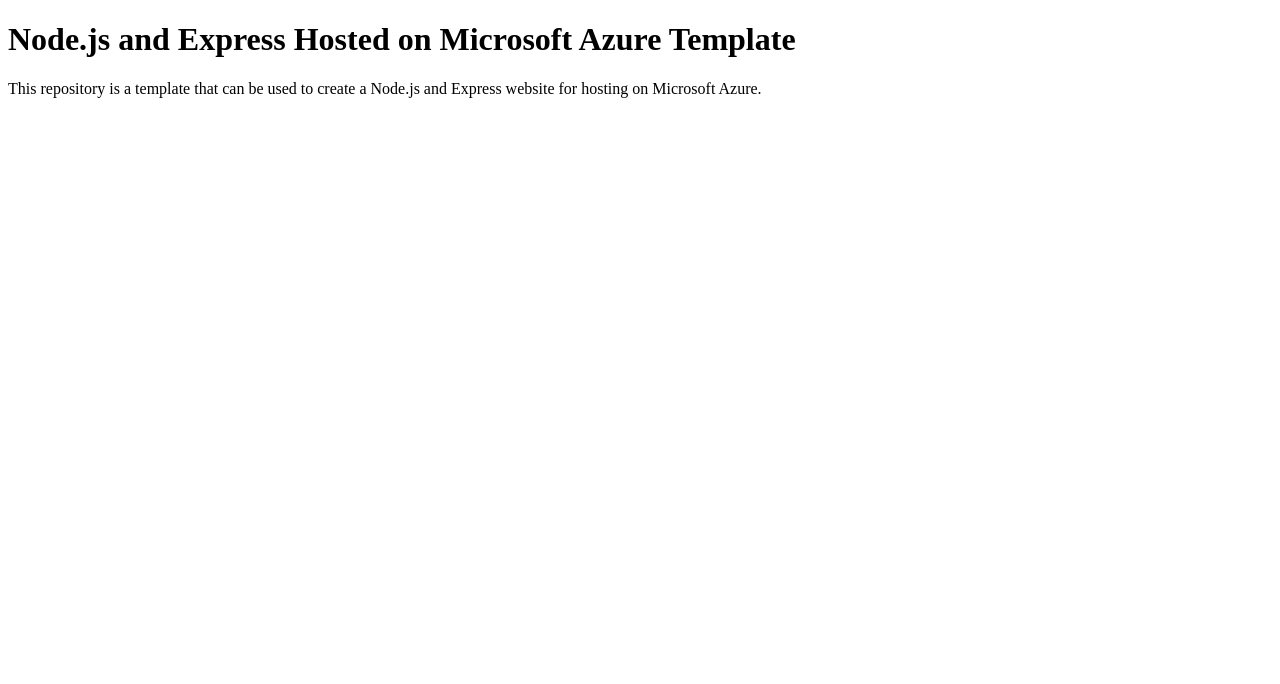
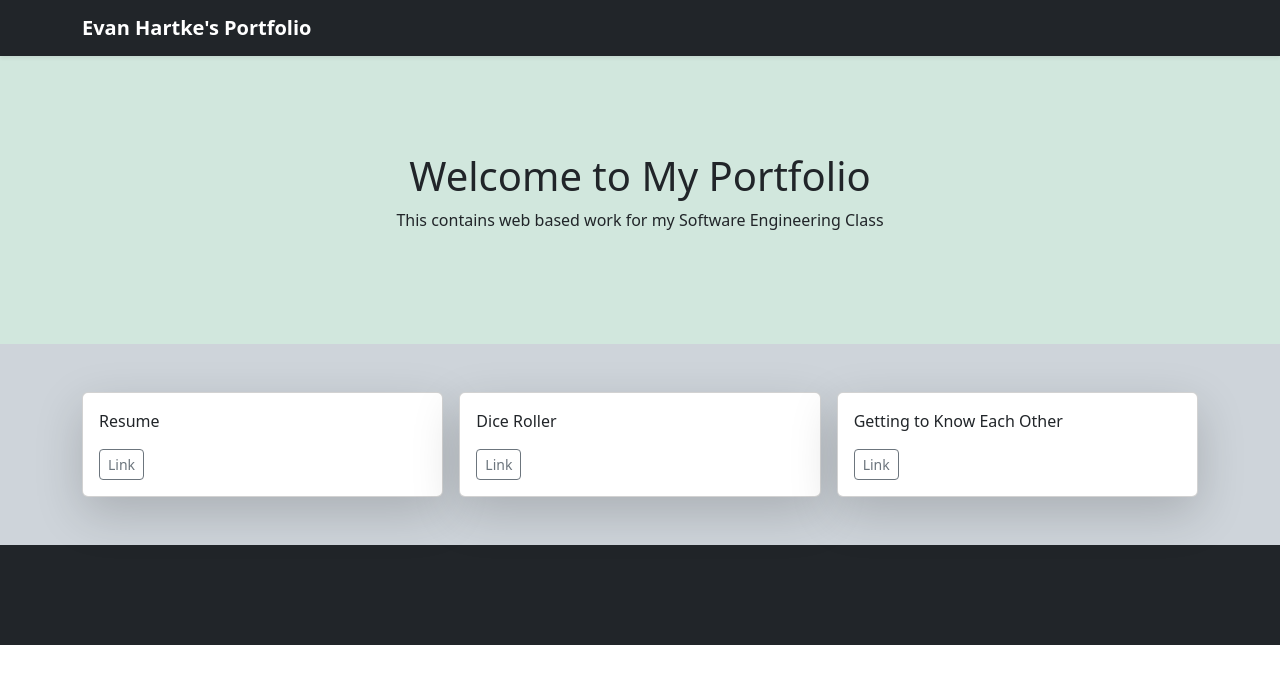
Before and after one commit to Raxtt/assignment-portfolio-node.js-eh, a website: page client/index.html in a window 1280 px wide. Drawn offline with nearby package versions, Linux system fonts and the light colour scheme.

Commit message:
1st Commit

```diff
--- a/client/index.html
+++ b/client/index.html
@@ -1,11 +1,80 @@
 <!DOCTYPE html>
-<html>
-<head>
-	<title>Node.js on Azure Template</title>
-</head>
-<body>
-	<h1>Node.js and Express Hosted on Microsoft Azure Template</h1>
-	<p>This repository is a template that can be used to create a Node.js and Express website for hosting on Microsoft
-	Azure.</p>
-</body>
+<html lang="en">
+    <head>
+        <meta charset="utf-8">
+        <meta name="viewport" content="width=device-width, intial-scale=1">
+        <title>Evan's Portfolio</title>
+        <link href="https://cdn.jsdelivr.net/npm/bootstrap@5.3.0-alpha1/dist/css/bootstrap.min.css" rel="stylesheet" integrity="sha384-GLhlTQ8iRABdZLl6O3oVMWSktQOp6b7In1Zl3/Jr59b6EGGoI1aFkw7cmDA6j6gD" crossorigin="anonymous">
+        <script defer src="https://cdn.jsdelivr.net/npm/bootstrap@5.3.0-alpha1/dist/js/bootstrap.bundle.min.js" integrity="sha384-w76AqPfDkMBDXo30jS1Sgez6pr3x5MlQ1ZAGC+nuZB+EYdgRZgiwxhTBTkF7CXvN" crossorigin="anonymous"></script>
+    </head>
+    <body>
+        <header>
+            <div class="navbar navbar-dark bg-dark shadow-sm">
+              <div class="container">
+                <a href="#" class="navbar-brand d-flex align-items-center">
+                  <strong>Evan Hartke's Portfolio</strong>
+                </a>
+              </div>
+            </div>
+        </header>
+        <main class="bg-success-subtle">
+            <section class="py-5 text-center container">
+                <div class="row py-lg-5">
+                  <div class="col-lg-6 col-md-8 mx-auto">
+                    <h1 class="fw-light">Welcome to My Portfolio</h1>
+                    <p>This contains web based work for my Software Engineering Class</p>
+                  </div>
+                </div>
+            </section>
+            <div class="py-5 bg-dark-subtle">
+                <div class="container">
+                    <div class="row row-cols-1 row-cols-sm-2 row-cols-md-3 g-3">
+                        <div class="col">
+                            <div class="card shadow-lg">
+                                <div class="card-body">
+                                    <p class="card-text">Resume</p>
+                                    <div class="d-flex justify-content-between align-items-center">
+                                      <div class="btn-group">
+                                        <button type="button" onclick="window.location.href= 'https://mango-pond-09c8a6310.2.azurestaticapps.net/';" class="btn btn-sm btn-outline-secondary">Link</button>
+                                      </div>
+                                    </div>
+                                  </div>
+                            </div>
+                        </div>
+                        <div class="col">
+                            <div class="card shadow-lg">
+                                <div class="card-body">
+                                    <p class="card-text">Dice Roller</p>
+                                    <div class="d-flex justify-content-between align-items-center">
+                                      <div class="btn-group">
+                                        <button type="button" onclick="window.location.href='https://orange-mud-013d24710.2.azurestaticapps.net';" class="btn btn-sm btn-outline-secondary">Link</button>
+                                      </div>
+                                    </div>
+                                  </div>
+                            </div>
+                        </div>
+                        <div class="col">
+                            <div class="card shadow-lg">
+                                <div class="card-body">
+                                    <p class="card-text">Getting to Know Each Other</p>
+                                    <div class="d-flex justify-content-between align-items-center">
+                                      <div class="btn-group">
+                                        <button type="button" onclick="window.location.href='https://polite-hill-0f71b2910.2.azurestaticapps.net/';" class="btn btn-sm btn-outline-secondary">Link</button>
+                                      </div>
+                                    </div>
+                                  </div>
+                            </div>
+                        </div>
+                    </div>
+                </div>
+            </div>
+        </main>
+        <footer class="py-5 bg-dark">
+            <div class="container">
+                <p class="mb-1">
+
+                </p>
+            </div>
+        </footer>
+    </body>
 </html>
```
